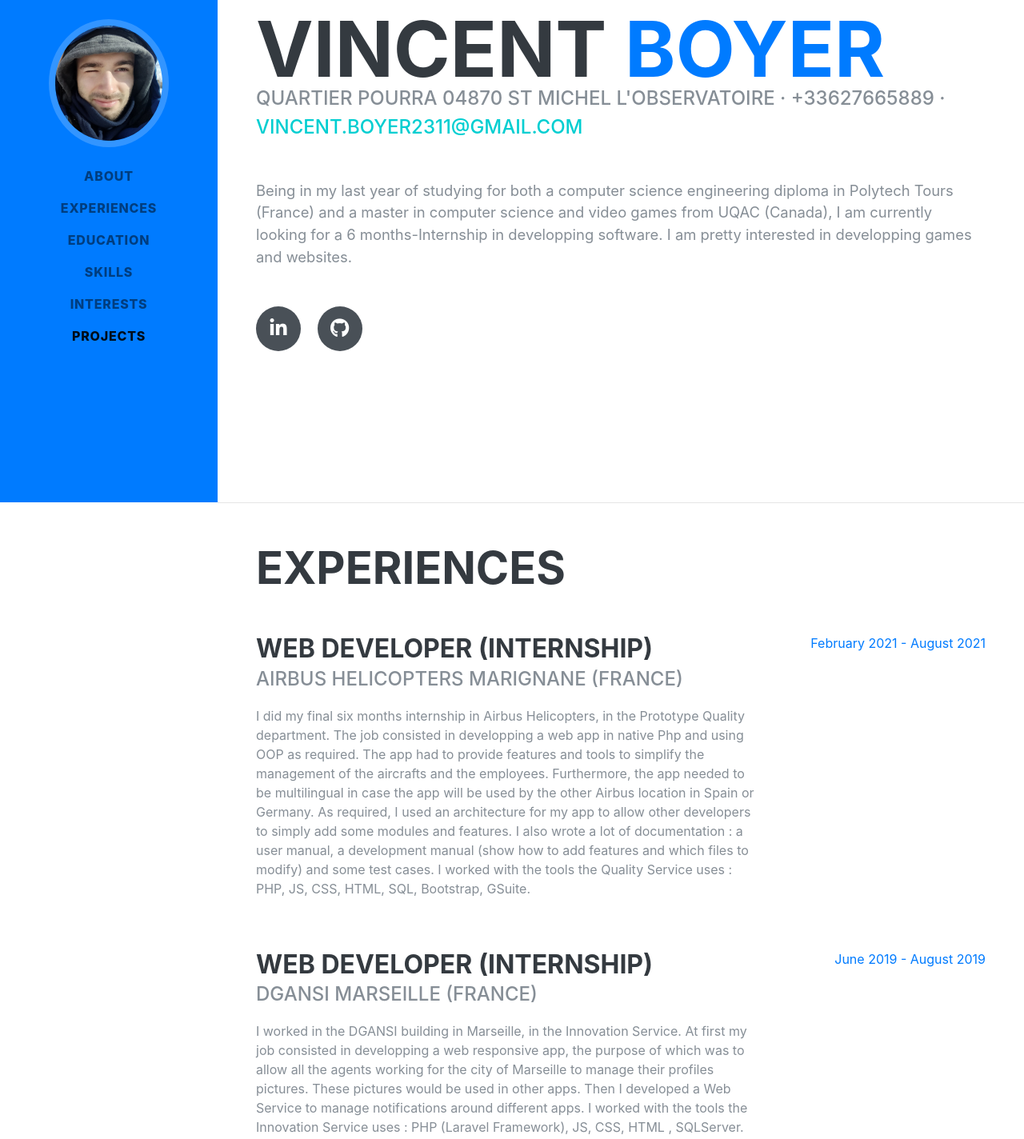
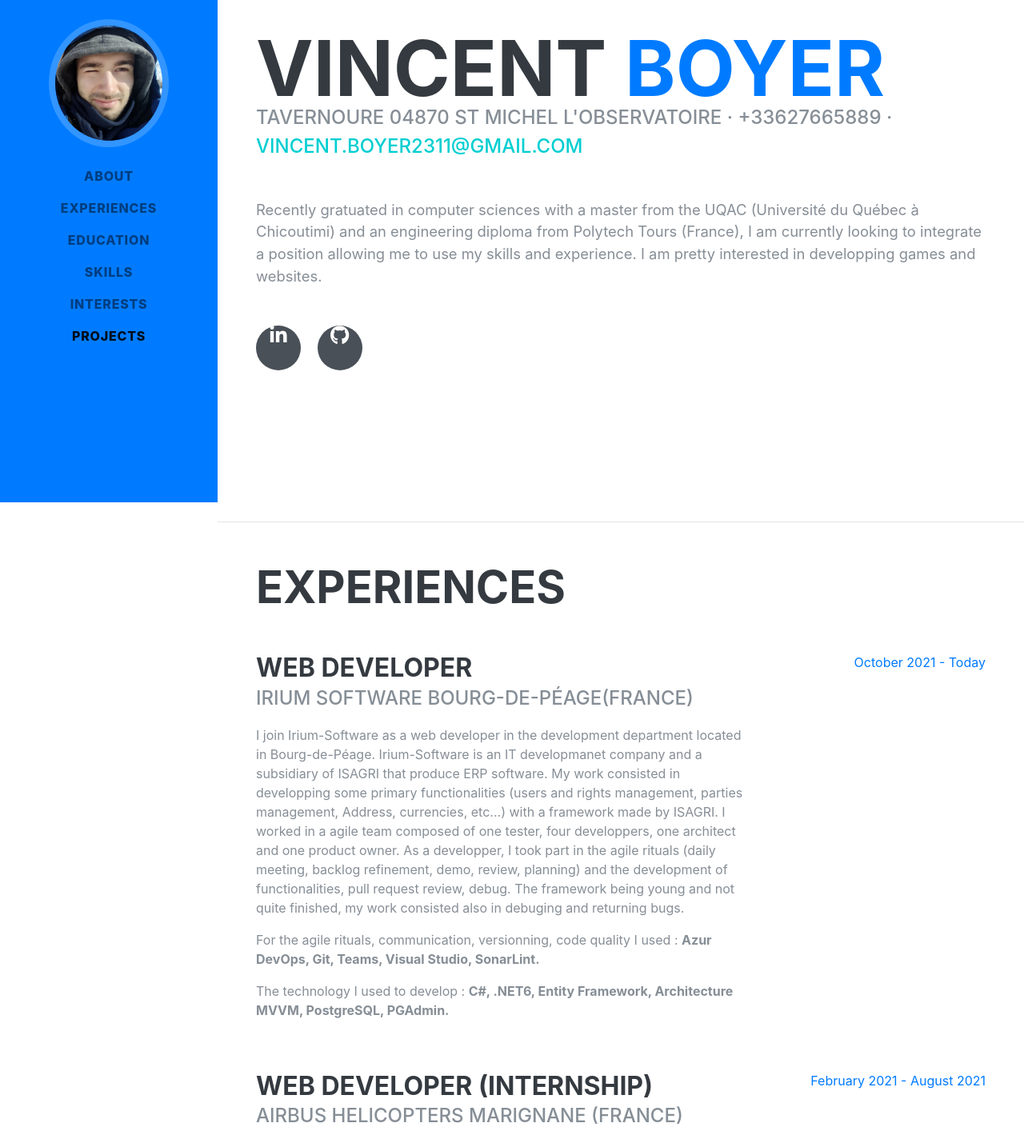
Before and after one commit to VincentBoyer23/VincentBoyer23.github.io, a plain HTML site: page index.html in a window 1280 px wide. Shown: the part 172-1596 px from the top of the page at 80% size. Drawn offline with Linux system fonts and the light colour scheme; a web font is replaced by a local one.

Commit message:
Update experiences

```diff
--- a/index.html
+++ b/index.html
@@ -1,4 +1,4 @@
-<!DOCTYPE html>
+e<!DOCTYPE html>
 <html lang="en">
 
 <head>
@@ -66,11 +66,11 @@
         <h1 class="mb-0">Vincent
           <span class="text-primary">Boyer</span>
         </h1>
-        <div class="subheading mb-5">Quartier Pourra 04870 ST Michel l'Observatoire · +33627665889 ·
+        <div class="subheading mb-5">Tavernoure 04870 ST Michel l'Observatoire · +33627665889 ·
           <a href="mailto:name@email.com">vincent.boyer2311@gmail.com</a>
         </div>
-        <p class="lead mb-5">Being in my last year of studying for both a computer science engineering diploma in Polytech Tours (France) and a master in computer science and video games from UQAC (Canada),
-        I am currently looking for a 6 months-Internship in developping software. I am pretty interested in developping games and websites.</p>
+        <p class="lead mb-5">Recently gratuated in computer sciences with a master from the UQAC (Université du Québec à Chicoutimi) and an engineering diploma from Polytech Tours (France),
+        I am currently looking to integrate a position allowing me to use my skills and experience. I am pretty interested in developping games and websites.</p>
 
         <div class="social-icons">
           <a href="https://www.linkedin.com/in/vincent-boyer-a12554150/">
@@ -89,6 +89,22 @@
       <div class="w-100">
         <h2 class="mb-5">Experiences</h2>
 
+	      <div class="resume-item d-flex flex-column flex-md-row justify-content-between mb-5">
+          <div class="resume-content">
+            <h3 class="mb-0">Web Developer</h3>
+            <div class="subheading mb-3">Irium Software Bourg-de-Péage(France)</div>
+            <p> I join Irium-Software as a web developer in the development department located in Bourg-de-Péage. Irium-Software is an IT developmanet company and a subsidiary of ISAGRI that produce ERP software.
+		My work consisted in developping some primary functionalities (users and rights management, parties management, Address, currencies, etc...) with a framework made by ISAGRI.
+		I worked in a agile team composed of one tester, four developpers, one architect and one product owner. As a developper, I took part in the agile rituals (daily meeting, backlog refinement, demo, review, planning)
+		and the development of functionalities, pull request review, debug. The framework being young and not quite finished, my work consisted also in debuging and returning bugs.
+		<p>For the agile rituals, communication, versionning, code quality I used : <b>Azur DevOps, Git, Teams, Visual Studio, SonarLint.</b></p>
+		<p>The technology I used to develop : <b>C#, .NET6, Entity Framework, Architecture MVVM, PostgreSQL, PGAdmin.</b></p>
+          </div>
+          <div class="resume-date text-md-right">
+            <span class="text-primary">October 2021 - Today</span>
+          </div>
+        </div>
+
 		<div class="resume-item d-flex flex-column flex-md-row justify-content-between mb-5">
           <div class="resume-content">
             <h3 class="mb-0">Web Developer (Internship)</h3>
@@ -97,8 +113,8 @@
             app in native Php and using OOP as required. The app had to provide features and tools to simplify the management of the aircrafts and the employees.
 			Furthermore, the app needed to be multilingual in case the app will be used by the other Airbus location in Spain or Germany.
             As required, I used an architecture for my app to allow other developers to simply add some modules and features.
-			I also wrote a lot of documentation : a user manual, a development manual (show how to add features and which files to modify) and some test cases.
-            I worked with the tools the Quality Service uses : PHP, JS, CSS, HTML, SQL, Bootstrap, GSuite.</p>
+			I also wrote a lot of documentation : a user manual, a development manual (show how to add features and which files to modify) and some test cases.</p>
+            <p>I worked with the tools the Quality Service uses : <b>PHP, JS, CSS, HTML, SQL, Bootstrap, GSuite.</b></p>
           </div>
           <div class="resume-date text-md-right">
             <span class="text-primary">February 2021 - August 2021</span>
@@ -112,8 +128,8 @@
             <p>I worked in the DGANSI building in Marseille, in the Innovation Service. At first my job consisted in developping a web responsive
             app, the purpose of which was to allow all the agents working for the city of Marseille to manage their profiles pictures.
             These pictures would be used in other apps.
-            Then I developed a Web Service to manage notifications around different apps.
-            I worked with the tools the Innovation Service uses : PHP (Laravel Framework), JS, CSS, HTML , SQLServer.</p>
+            Then I developed a Web Service to manage notifications around different apps.</p>
+            <p>I worked with the tools the Innovation Service uses : <b>PHP (Laravel Framework), JS, CSS, HTML , SQLServer.</b></p>
           </div>
           <div class="resume-date text-md-right">
             <span class="text-primary">June 2019 - August 2019</span>
```
